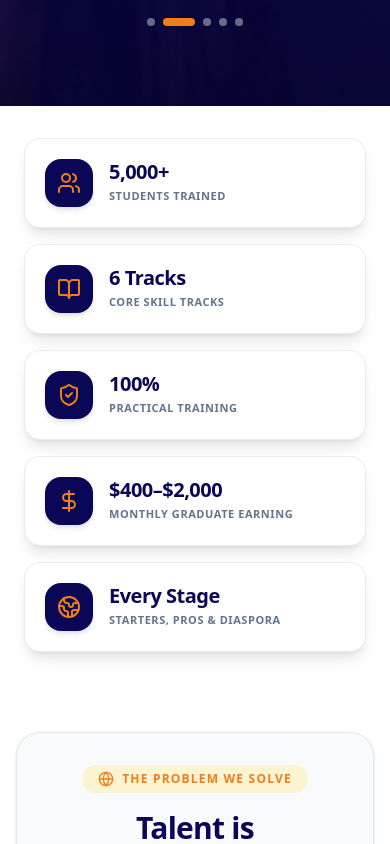
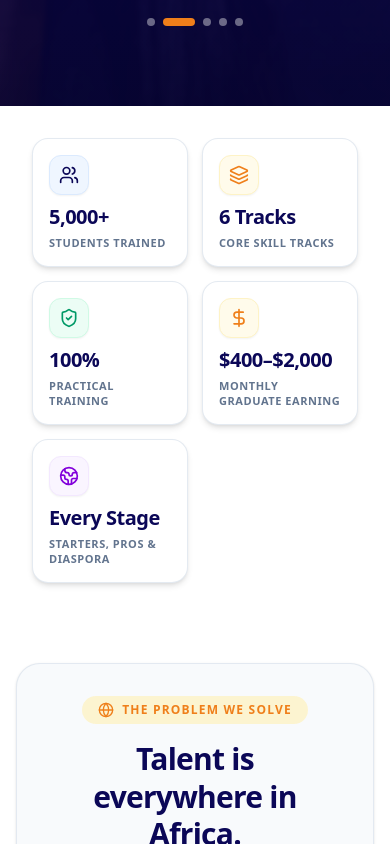
Before and after one commit to Codewitheyezyc/aceafricatech, a Next.js app: page / in a window 390 px wide. Shown: the part 820-1664 px from the top of the page. Built offline with nearby package versions, Linux system fonts and the light colour scheme.

Commit message:
fix: redesign stats 5-grid and high-contrast audience card icons for perfect mobile UI

```diff
--- a/components/home/StatsCounters.tsx
+++ b/components/home/StatsCounters.tsx
@@ -2,9 +2,21 @@
 
 import { motion, useInView } from 'framer-motion';
 import { useRef, useState, useEffect } from 'react';
-import { Users, BookOpen, ShieldCheck, DollarSign, Globe2 } from 'lucide-react';
+import { Users, Layers, ShieldCheck, DollarSign, Globe2 } from 'lucide-react';
 
-function CounterItem({ end, suffix = "", prefix = "", label, icon: Icon, isText = false, textValue = "" }: { end?: number; suffix?: string; prefix?: string; label: string; icon: any; isText?: boolean; textValue?: string }) {
+interface StatProps {
+  end?: number;
+  suffix?: string;
+  prefix?: string;
+  label: string;
+  icon: any;
+  isText?: boolean;
+  textValue?: string;
+  colorClass: string;
+  iconBg: string;
+}
+
+function CounterItem({ end, suffix = "", prefix = "", label, icon: Icon, isText = false, textValue = "", colorClass, iconBg }: StatProps) {
   const ref = useRef(null);
   const isInView = useInView(ref, { once: true });
   const [count, setCount] = useState(0);
@@ -12,8 +24,8 @@ function CounterItem({ end, suffix = "", prefix = "", label, icon: Icon, isText
   useEffect(() => {
     if (isInView && end) {
       let start = 0;
-      const duration = 1800;
-      const steps = 40;
+      const duration = 1600;
+      const steps = 30;
       const stepTime = duration / steps;
       const increment = end / steps;
 
@@ -37,16 +49,18 @@ function CounterItem({ end, suffix = "", prefix = "", label, icon: Icon, isText
       initial={{ opacity: 0, y: 15 }}
       animate={isInView ? { opacity: 1, y: 0 } : {}}
       transition={{ duration: 0.4 }}
-      className="bg-white p-5 rounded-2xl border border-slate-200/80 shadow-lg hover:shadow-xl flex items-center space-x-4 hover:-translate-y-1 transition-all duration-300"
+      className="bg-white p-4 sm:p-5 rounded-2xl border border-slate-200/90 shadow-md hover:shadow-xl flex flex-col justify-between space-y-3 hover:-translate-y-1 transition-all duration-300"
     >
-      <div className="w-12 h-12 rounded-2xl bg-[#0B0757] flex items-center justify-center text-[#EF7F1A] shadow-md shrink-0">
-        <Icon className="w-6 h-6" />
+      <div className="flex items-center justify-between">
+        <div className={`w-10 h-10 sm:w-11 sm:h-11 rounded-xl ${iconBg} ${colorClass} flex items-center justify-center shadow-xs shrink-0`}>
+          <Icon className="w-5 h-5 sm:w-6 sm:h-6" />
+        </div>
       </div>
       <div>
         <div className="text-xl sm:text-2xl font-black text-[#0B0757] tracking-tight leading-none">
           {isText ? textValue : `${prefix}${count.toLocaleString()}${suffix}`}
         </div>
-        <div className="text-[11px] font-bold uppercase tracking-wider text-slate-500 mt-1.5 leading-snug">
+        <div className="text-[11px] sm:text-xs font-bold uppercase tracking-wider text-slate-500 mt-2 leading-snug">
           {label}
         </div>
       </div>
@@ -56,37 +70,47 @@ function CounterItem({ end, suffix = "", prefix = "", label, icon: Icon, isText
 
 export default function StatsCounters() {
   return (
-    <div className="max-w-6xl mx-auto px-2 sm:px-4">
-      <div className="grid grid-cols-1 sm:grid-cols-2 lg:grid-cols-5 gap-4">
+    <div className="max-w-6xl mx-auto px-4">
+      <div className="grid grid-cols-2 md:grid-cols-3 lg:grid-cols-5 gap-3.5 sm:gap-4">
         <CounterItem
           icon={Users}
           end={5000}
           suffix="+"
           label="Students Trained"
+          colorClass="text-[#0B0757]"
+          iconBg="bg-blue-50 border border-blue-100"
         />
         <CounterItem
-          icon={BookOpen}
+          icon={Layers}
           isText={true}
           textValue="6 Tracks"
           label="Core Skill Tracks"
+          colorClass="text-[#EF7F1A]"
+          iconBg="bg-amber-50 border border-amber-100"
         />
         <CounterItem
           icon={ShieldCheck}
           end={100}
           suffix="%"
           label="Practical Training"
+          colorClass="text-emerald-600"
+          iconBg="bg-emerald-50 border border-emerald-100"
         />
         <CounterItem
           icon={DollarSign}
           isText={true}
           textValue="$400–$2,000"
           label="Monthly Graduate Earning"
+          colorClass="text-[#EF7F1A]"
+          iconBg="bg-amber-50 border border-amber-100"
         />
         <CounterItem
           icon={Globe2}
           isText={true}
           textValue="Every Stage"
           label="Starters, Pros & Diaspora"
+          colorClass="text-purple-700"
+          iconBg="bg-purple-50 border border-purple-100"
         />
       </div>
     </div>
--- a/components/home/WhoThisIsFor.tsx
+++ b/components/home/WhoThisIsFor.tsx
@@ -1,12 +1,29 @@
 import { audienceCards } from '@/data/audience';
-import { Target, CheckCircle2, UserCheck, Briefcase, Plane, Repeat } from 'lucide-react';
+import { Sparkles, Briefcase, Globe, TrendingUp, CheckCircle2 } from 'lucide-react';
 
-const icons = [UserCheck, Briefcase, Plane, Repeat];
+const cardConfigs = [
+  {
+    icon: Sparkles,
+    iconBg: "bg-amber-100 text-[#EF7F1A] border-amber-200",
+  },
+  {
+    icon: Briefcase,
+    iconBg: "bg-blue-100 text-[#0B0757] border-blue-200",
+  },
+  {
+    icon: Globe,
+    iconBg: "bg-indigo-100 text-indigo-700 border-indigo-200",
+  },
+  {
+    icon: TrendingUp,
+    iconBg: "bg-emerald-100 text-emerald-700 border-emerald-200",
+  }
+];
 
 export default function WhoThisIsFor() {
   return (
     <section className="bg-[#0B0757] text-white py-20 px-4 sm:px-6 lg:px-8 border-y border-white/10 relative overflow-hidden">
-      {/* Background Glow */}
+      {/* Background Ambient Glow */}
       <div className="absolute top-0 right-0 w-96 h-96 bg-[#EF7F1A]/15 rounded-full blur-3xl pointer-events-none" />
       <div className="absolute bottom-0 left-0 w-96 h-96 bg-[#EF7F1A]/10 rounded-full blur-3xl pointer-events-none" />
 
@@ -29,27 +46,30 @@ export default function WhoThisIsFor() {
         </div>
 
         {/* 4 Audience Cards Grid */}
-        <div className="grid grid-cols-1 md:grid-cols-2 gap-8 items-stretch">
+        <div className="grid grid-cols-1 md:grid-cols-2 gap-6 sm:gap-8 items-stretch">
           {audienceCards.map((card, idx) => {
-            const Icon = icons[idx % icons.length];
+            const config = cardConfigs[idx % cardConfigs.length];
+            const Icon = config.icon;
+
             return (
               <div
                 key={card.id}
-                className="bg-white/95 text-slate-900 p-8 sm:p-10 rounded-3xl border border-white/20 shadow-xl flex flex-col justify-between space-y-6 hover:border-[#EF7F1A] transition-all duration-300"
+                className="bg-white/95 text-slate-900 p-6 sm:p-9 rounded-3xl border border-white/20 shadow-xl flex flex-col justify-between space-y-6 hover:border-[#EF7F1A] transition-all duration-300"
               >
                 <div className="space-y-4">
-                  <div className="flex items-center space-x-3">
-                    <div className="w-12 h-12 rounded-2xl bg-[#0B0757] text-[#EF7F1A] flex items-center justify-center font-bold shadow-md">
+                  {/* Icon & Title Header (Mobile-Optimized Responsive Layout) */}
+                  <div className="flex flex-col sm:flex-row items-start sm:items-center space-y-3 sm:space-y-0 sm:space-x-4">
+                    <div className={`w-12 h-12 rounded-2xl ${config.iconBg} border flex items-center justify-center font-bold shadow-sm shrink-0`}>
                       <Icon className="w-6 h-6" />
                     </div>
                     <div>
-                      <h3 className="text-2xl font-black text-[#0B0757]">{card.title}</h3>
-                      <p className="text-xs font-bold text-[#EF7F1A] mt-0.5">{card.subtitle}</p>
+                      <h3 className="text-xl sm:text-2xl font-black text-[#0B0757] leading-snug">{card.title}</h3>
+                      <p className="text-xs font-extrabold text-[#EF7F1A] mt-0.5 leading-snug">{card.subtitle}</p>
                     </div>
                   </div>
 
-                  <div className="space-y-3 pt-2 text-slate-700 text-sm leading-relaxed">
-                    <p className="font-normal text-slate-600 bg-slate-50 p-4 rounded-xl border border-slate-200/80">
+                  <div className="space-y-3 pt-2 text-slate-700 text-xs sm:text-sm leading-relaxed">
+                    <p className="font-normal text-slate-600 bg-slate-50 p-4 rounded-2xl border border-slate-200/80">
                       {card.problem}
                     </p>
                     <p className="font-medium text-slate-800">
@@ -59,8 +79,8 @@ export default function WhoThisIsFor() {
                 </div>
 
                 {/* Outcome Footer */}
-                <div className="pt-4 border-t border-slate-200 mt-auto bg-emerald-50/80 p-4 rounded-xl border-emerald-200 flex items-start space-x-3">
-                  <CheckCircle2 className="w-5 h-5 text-emerald-600 shrink-0 mt-0.5" />
+                <div className="pt-4 border-t border-slate-200 mt-auto bg-emerald-50/90 p-4 rounded-2xl border border-emerald-200/80 flex items-start space-x-3">
+                  <CheckCircle2 className="w-4 h-4 sm:w-5 sm:h-5 text-emerald-600 shrink-0 mt-0.5" />
                   <p className="text-xs font-bold text-emerald-950 leading-snug">
                     {card.outcome}
                   </p>
```
